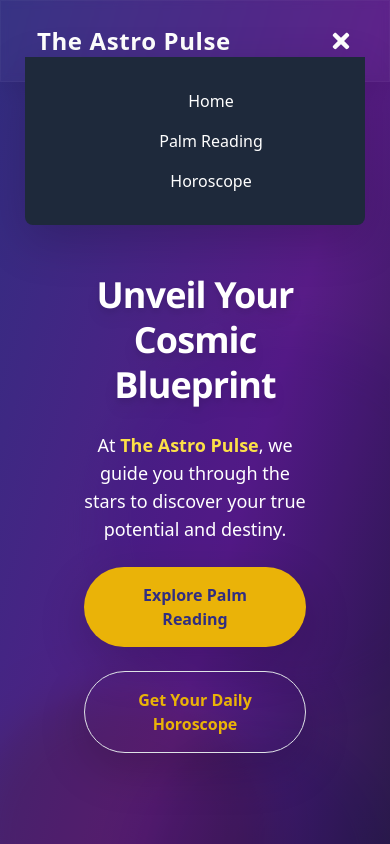
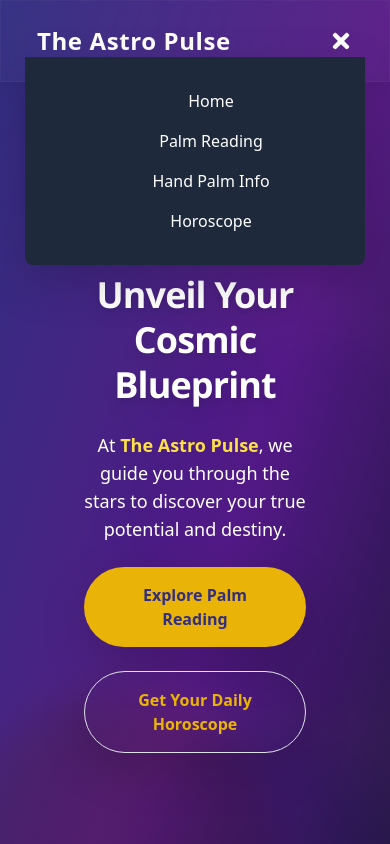
Before and after one commit to Matrixxboy/TheAstroPulse, a React (Vite) app in the folder frontend/: page / in a window 390 px wide. Both pictures are taken after a click on the button 341 px from the left and 41 px from the top of the page. Shown: the top 844 px of the page. Built offline with nearby package versions, Linux system fonts and the light colour scheme.

Commit message:
page added in burger menu for menu

```diff
--- a/frontend/src/components/partials/haeder/Navbar.jsx
+++ b/frontend/src/components/partials/haeder/Navbar.jsx
@@ -83,6 +83,15 @@ const Navbar = () => {
                         </li>
                         <li>
                             <Link
+                                to="/palm"
+                                className="block py-2 px-4 hover:bg-slate-700 w-full text-center"
+                                onClick={toggleMenu} // Close menu on link click
+                            >
+                                Hand Palm Info
+                            </Link>
+                        </li>
+                        <li>
+                            <Link
                                 to="/horoscope"
                                 className="block py-2 px-4 hover:bg-slate-700 w-full text-center"
                                 onClick={toggleMenu} // Close menu on link click
```
